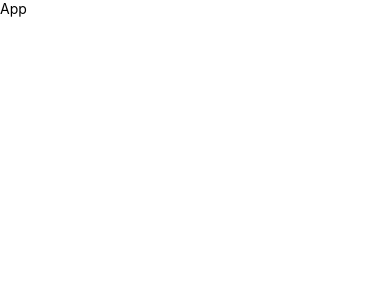
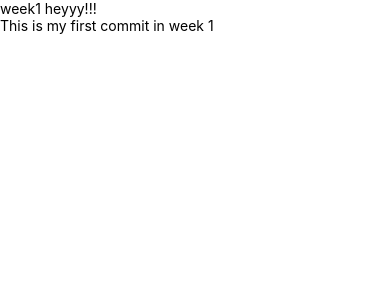
Before and after one commit to Payhayal/ReactNative-TodoApp, a React Native app: screen / in a window 390 px wide. Shown: the top 300 px of the page. Built offline with nearby package versions, Linux system fonts and the light colour scheme.

Commit message:
first commit

```diff
--- a/App.js
+++ b/App.js
@@ -4,7 +4,8 @@ import React from 'react';
 const App = () => {
   return (
     <View>
-      <Text>App</Text>
+      <Text>week1 heyyy!!!</Text>
+      <Text>This is my first commit in week 1</Text>
     </View>
   );
 };
```
